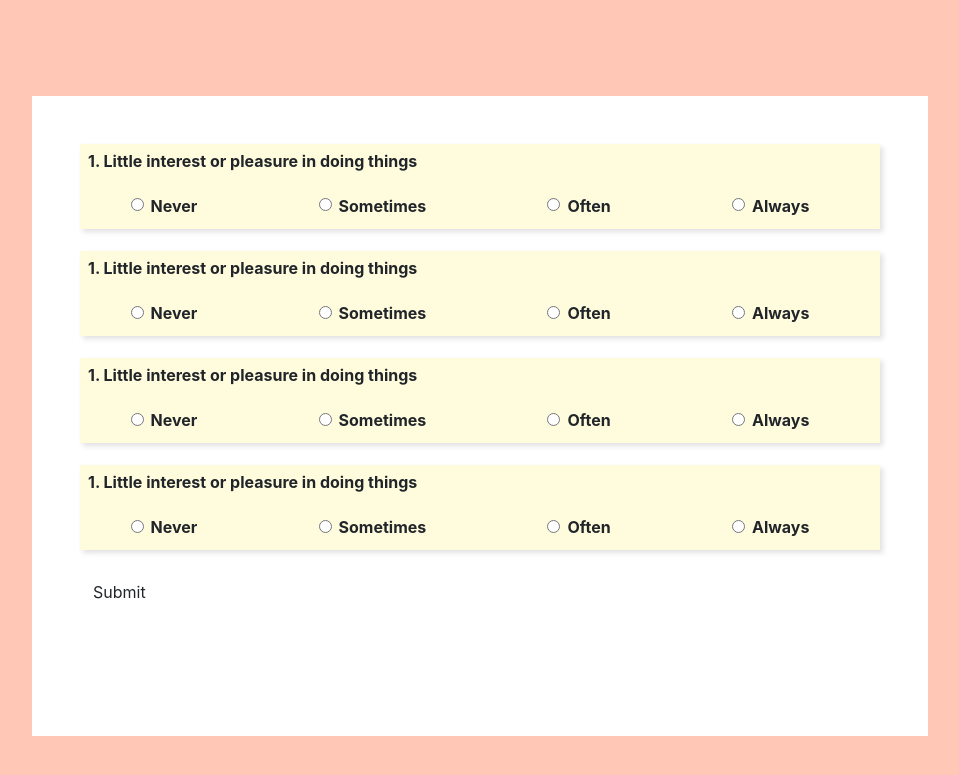
After one commit to samiksha-patil/Revivify--Depression-detection-and-control-system, a Django app: page /dass42/ in a window 1280 px wide. The commit adds this page. Shown: the top 775 px of the page, without its empty margins (160-1119 px from the left). Run offline with Django 3.2, Linux system fonts and the light colour scheme; some libraries are stand-ins or nearby versions.

Commit message:
Form dass

```diff
--- a/Revivify/revivify/revivify/urls.py
+++ b/Revivify/revivify/revivify/urls.py
@@ -29,4 +29,5 @@ urlpatterns = [
     path('login/',auth_views.LoginView.as_view(template_name='users/login.html'),name='login'),
     path('logout/',auth_views.LogoutView.as_view(template_name='users/logout.html') ,name='logout'),
     path('phq',tracker_view.phq_form, name='phq_form'),
+    path('dass42/',tracker_view.dass42, name='dass42'),
 ]
--- a/Revivify/revivify/tracker/static/css/phq9.css
+++ b/Revivify/revivify/tracker/static/css/phq9.css
@@ -1,22 +1,55 @@
-body{
+body {
   margin: 0;
-
+  padding: 0;
+  box-sizing: border-box;
+  overflow: hidden;
 }
 
-.herosection{
-    margin: 0;
-    justify-content: center;
+.form-page {
   background-color: #ffc7b6;
-    width: 1400px;
-    height: 656px;
-
 }
 
-#quest{
+.form-row {
+  width: 70%;
+  background: white;
+  margin-top: 6rem;
+  height: 80vh;
+  overflow-y: auto;
+}
+
+.form-group-dass {
+  font-weight: 700;
+  padding-bottom: 0.4rem;
+  margin-bottom: 1.4rem !important;
+  background-color: #fffcde;
+  box-shadow: 3px 3px 5px rgb(65 50 67 / 15%);
+}
+
+.question {
+  background-color: #fffcde;
+  display: inline-block;
+  padding: 0.3rem 0.5rem;
+  margin-bottom: 0.7rem;
+  /* box-shadow: 3px 3px 5px rgb(65 50 67 / 15%); */
+}
+
+.option {
+  background-color: #fffcde;
+  display: inline-block;
+  padding: 0.3rem 2rem !important;
+  /* box-shadow: 3px 3px 5px rgb(65 50 67 / 10%); */
+}
+.formsection {
+  width: 100%;
+}
+
+/*
+
+#quest {
   margin-top: 50px;
 }
 
-.formsection{
+.formsection {
   margin-top: 90px;
   margin-left: 130px;
   width: 1150px;
@@ -26,7 +59,7 @@ body{
   overflow: scroll;
 }
 
-.form-group{
+.form-group {
   background-color: #fffcde;
   margin: 20px 0px 10px 20px;
   width: 800px;
@@ -34,21 +67,21 @@ body{
   box-shadow: 0px 1px 8px rgba(65, 50, 67, 0.2);
 }
 
-#question{
+#question {
   font-weight: bold;
 }
 
-#option{
+#option {
   font-weight: bold;
   margin-left: 15px;
   margin-top: -10px;
 }
 
-#submit{
+#submit {
   margin: 30px 0px 30px 500px;
 }
 
-#submit button{
+#submit button {
   background-color: #fc7169;
   border-radius: 15px;
   padding: 7px 20px 7px 20px;
@@ -57,19 +90,18 @@ body{
   box-shadow: 5px 4px 15px rgba(110, 110, 110, 0.5);
 }
 
-#title{
+#title {
   width: 1150px;
   background-color: #413243;
   color: white;
   position: fixed;
   z-index: 1;
   margin-bottom: 10px;
-
 }
 
-#title h4{
+#title h4 {
   margin-left: 450px;
-}
+} */
 
 ::-webkit-scrollbar {
   width: 8px;
--- /dev/null
+++ b/Revivify/revivify/tracker/templates/tracker/dass42.html
@@ -0,0 +1,260 @@
+{% load static %}
+
+<!DOCTYPE html>
+<html lang="en">
+  <head>
+    <meta charset="UTF-8" />
+    <meta http-equiv="X-UA-Compatible" content="IE=edge" />
+    <meta name="viewport" content="width=device-width, initial-scale=1.0" />
+    <title>Add Child</title>
+    <link rel="stylesheet" href="{% static 'css/phq9.css' %}" />
+    <link
+      rel="stylesheet"
+      href="https://stackpath.bootstrapcdn.com/bootstrap/4.3.1/css/bootstrap.min.css"
+      integrity="sha384-ggOyR0iXCbMQv3Xipma34MD+dH/1fQ784/j6cY/iJTQUOhcWr7x9JvoRxT2MZw1T"
+      crossorigin="anonymous"
+    />
+  </head>
+  <body class="form-page">
+    <div class="row form-row mx-auto">
+      <div class="formsection">
+        <!-- <div id="title">
+          <h4>PHQ9 Questionnaire</h4>
+        </div> -->
+        <div class="pt-5 px-5" id="quest">
+          <form method="POST" class="my-login-validation" action="/phq">
+            {% csrf_token %}
+            <div class="form-group-dass form-group">
+              <div class="question">
+                1. Little interest or pleasure in doing things
+              </div>
+              <div
+                id="question1"
+                class="d-flex flex-row justify-content-around"
+              >
+                <div class="form-check option">
+                  <input
+                    class="form-check-input"
+                    type="radio"
+                    value="0"
+                    name="question1"
+                    id=" Not_at_all"
+                  />
+                  Never
+                </div>
+
+                <div class="form-check option">
+                  <input
+                    class="form-check-input"
+                    type="radio"
+                    value="1"
+                    name="question1"
+                    id="Several_days"
+                  />Sometimes
+                </div>
+                <div class="form-check option">
+                  <input
+                    class="form-check-input"
+                    type="radio"
+                    value="2"
+                    name="question1"
+                    id="More_than_half_the_days"
+                  />Often
+                </div>
+                <div class="form-check option">
+                  <input
+                    class="form-check-input"
+                    type="radio"
+                    value="3"
+                    name="question1"
+                    id="Nearly_every_day"
+                  />Always
+                </div>
+              </div>
+            </div>
+            <div class="form-group-dass form-group">
+              <div class="question">
+                1. Little interest or pleasure in doing things
+              </div>
+              <div
+                id="question1"
+                class="d-flex flex-row justify-content-around"
+              >
+                <div class="form-check option">
+                  <input
+                    class="form-check-input"
+                    type="radio"
+                    value="0"
+                    name="question1"
+                    id=" Not_at_all"
+                  />
+                  Never
+                </div>
+
+                <div class="form-check option">
+                  <input
+                    class="form-check-input"
+                    type="radio"
+                    value="1"
+                    name="question1"
+                    id="Several_days"
+                  />Sometimes
+                </div>
+                <div class="form-check option">
+                  <input
+                    class="form-check-input"
+                    type="radio"
+                    value="2"
+                    name="question1"
+                    id="More_than_half_the_days"
+                  />Often
+                </div>
+                <div class="form-check option">
+                  <input
+                    class="form-check-input"
+                    type="radio"
+                    value="3"
+                    name="question1"
+                    id="Nearly_every_day"
+                  />Always
+                </div>
+              </div>
+            </div>
+            <div class="form-group-dass form-group">
+              <div class="question">
+                1. Little interest or pleasure in doing things
+              </div>
+              <div
+                id="question1"
+                class="d-flex flex-row justify-content-around"
+              >
+                <div class="form-check option">
+                  <input
+                    class="form-check-input"
+                    type="radio"
+                    value="0"
+                    name="question1"
+                    id=" Not_at_all"
+                  />
+                  Never
+                </div>
+
+                <div class="form-check option">
+                  <input
+                    class="form-check-input"
+                    type="radio"
+                    value="1"
+                    name="question1"
+                    id="Several_days"
+                  />Sometimes
+                </div>
+                <div class="form-check option">
+                  <input
+                    class="form-check-input"
+                    type="radio"
+                    value="2"
+                    name="question1"
+                    id="More_than_half_the_days"
+                  />Often
+                </div>
+                <div class="form-check option">
+                  <input
+                    class="form-check-input"
+                    type="radio"
+                    value="3"
+                    name="question1"
+                    id="Nearly_every_day"
+                  />Always
+                </div>
+              </div>
+            </div>
+            <div class="form-group-dass form-group">
+              <div class="question">
+                1. Little interest or pleasure in doing things
+              </div>
+              <div
+                id="question1"
+                class="d-flex flex-row justify-content-around"
+              >
+                <div class="form-check option">
+                  <input
+                    class="form-check-input"
+                    type="radio"
+                    value="0"
+                    name="question1"
+                    id=" Not_at_all"
+                  />
+                  Never
+                </div>
+
+                <div class="form-check option">
+                  <input
+                    class="form-check-input"
+                    type="radio"
+                    value="1"
+                    name="question1"
+                    id="Several_days"
+                  />Sometimes
+                </div>
+                <div class="form-check option">
+                  <input
+                    class="form-check-input"
+                    type="radio"
+                    value="2"
+                    name="question1"
+                    id="More_than_half_the_days"
+                  />Often
+                </div>
+                <div class="form-check option">
+                  <input
+                    class="form-check-input"
+                    type="radio"
+                    value="3"
+                    name="question1"
+                    id="Nearly_every_day"
+                  />Always
+                </div>
+              </div>
+            </div>
+
+            <div id="submit">
+              <button class="btn submit-form" type="submit">Submit</button>
+            </div>
+          </form>
+        </div>
+      </div>
+    </div>
+
+    <script
+      src="https://code.jquery.com/jquery-3.3.1.slim.min.js"
+      integrity="sha384-q8i/X+965DzO0rT7abK41JStQIAqVgRVzpbzo5smXKp4YfRvH+8abtTE1Pi6jizo"
+      crossorigin="anonymous"
+    ></script>
+    <script
+      src="https://cdnjs.cloudflare.com/ajax/libs/popper.js/1.14.7/umd/popper.min.js"
+      integrity="sha384-UO2eT0CpHqdSJQ6hJty5KVphtPhzWj9WO1clHTMGa3JDZwrnQq4sF86dIHNDz0W1"
+      crossorigin="anonymous"
+    ></script>
+    <script
+      src="https://stackpath.bootstrapcdn.com/bootstrap/4.3.1/js/bootstrap.min.js"
+      integrity="sha384-JjSmVgyd0p3pXB1rRibZUAYoIIy6OrQ6VrjIEaFf/nJGzIxFDsf4x0xIM+B07jRM"
+      crossorigin="anonymous"
+    ></script>
+    <script src="..\..\static\js\add-child-form.js"></script>
+    <script
+      type="text/javascript"
+      src="//translate.google.com/translate_a/element.js?cb=googleTranslateElementInit"
+    ></script>
+    <script>
+      function googleTranslateElementInit() {
+        new google.translate.TranslateElement(
+          {
+            pageLanguage: "en",
+            includedLanguages: "bn,en,gu,hi,kn,ml,mr,ne,or,pa,sd,si,ta,te,ur",
+          },
+          "google_translate_element"
+        );
+      }
+    </script>
+  </body>
+</html>
--- a/Revivify/revivify/tracker/views.py
+++ b/Revivify/revivify/tracker/views.py
@@ -33,3 +33,6 @@ def phq_form(request):
     else:
         print("thdh")
         return render(request, 'tracker/phq9.html')
+
+def dass42(request):
+    return render(request, 'tracker/dass42.html')
```
Lines whose indentation alone changed are shown as unchanged.
